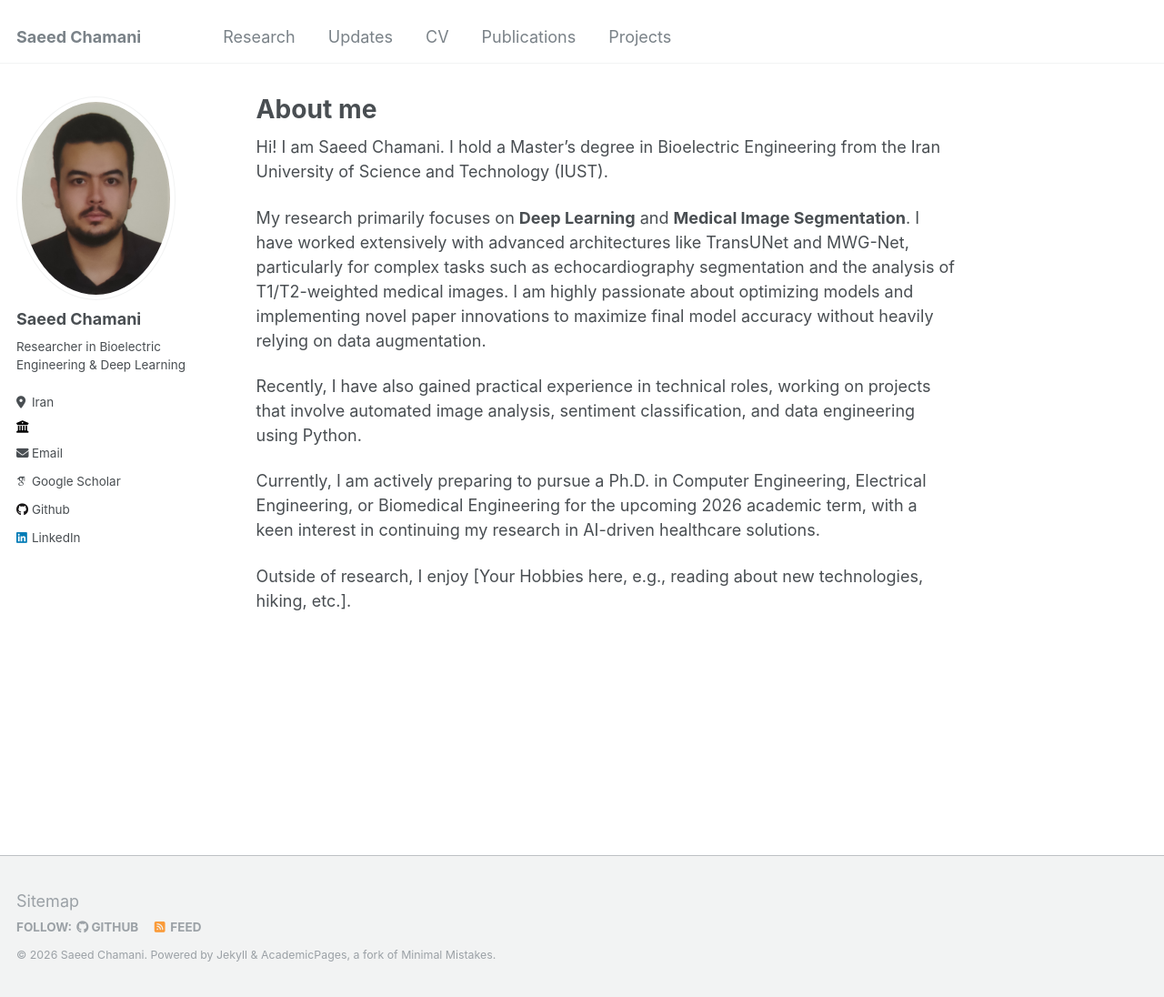
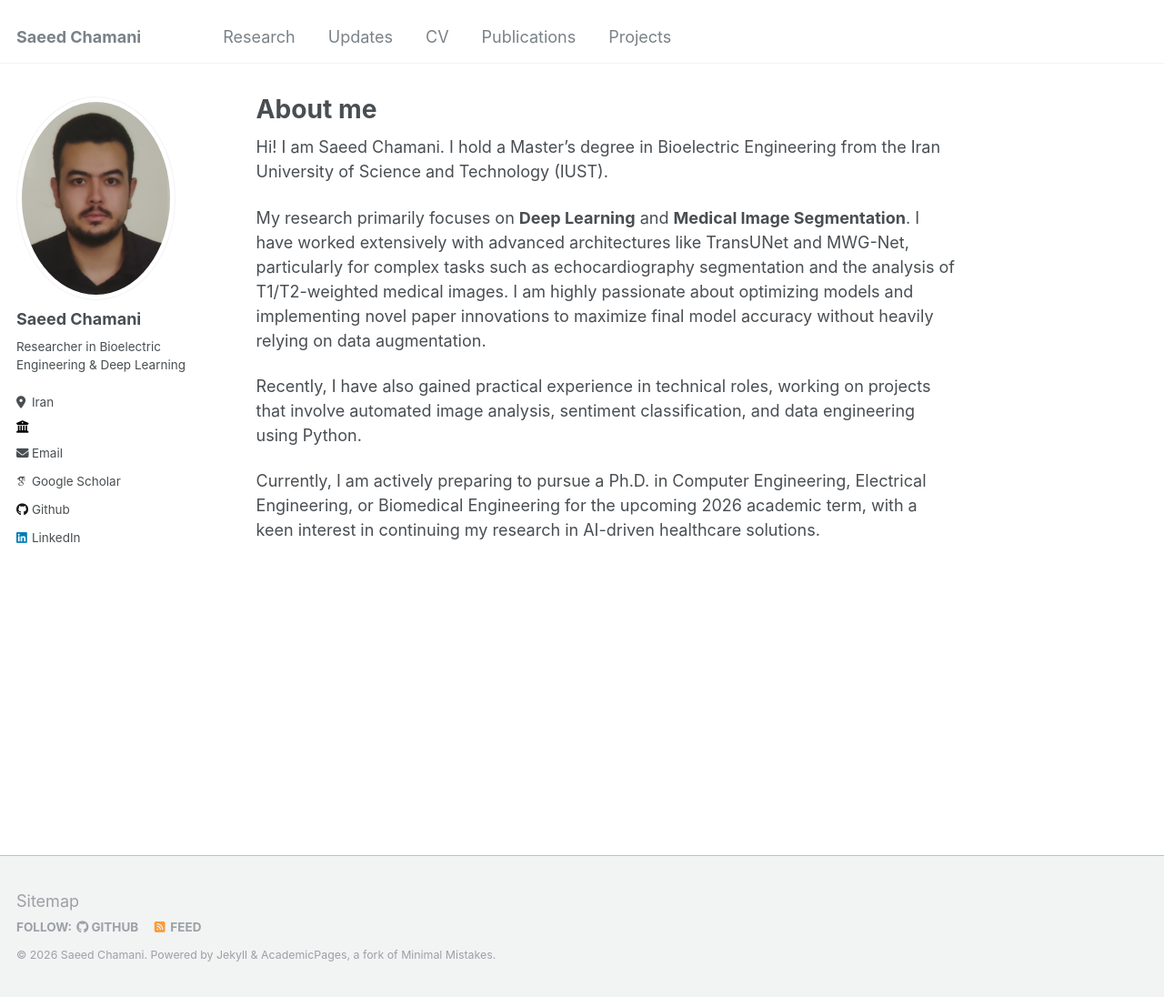
Before and after one commit to saeedchamani/saeedchamani.github.io, a Jekyll site: the page built from _pages/about.md, in a window 1280 px wide and 1096 px high. Shown: the whole window at 91% size. Built offline with Jekyll 4.4.1, drawn with Linux system fonts in a browser that asks for light colours; some web fonts are replaced.

Commit message:
Update about.md

```diff
--- a/_pages/about.md
+++ b/_pages/about.md
@@ -14,5 +14,3 @@ My research primarily focuses on **Deep Learning** and **Medical Image Segmentat
 Recently, I have also gained practical experience in technical roles, working on projects that involve automated image analysis, sentiment classification, and data engineering using Python.
 
 Currently, I am actively preparing to pursue a Ph.D. in Computer Engineering, Electrical Engineering, or Biomedical Engineering for the upcoming 2026 academic term, with a keen interest in continuing my research in AI-driven healthcare solutions.
-
-Outside of research, I enjoy [Your Hobbies here, e.g., reading about new technologies, hiking, etc.].
```
